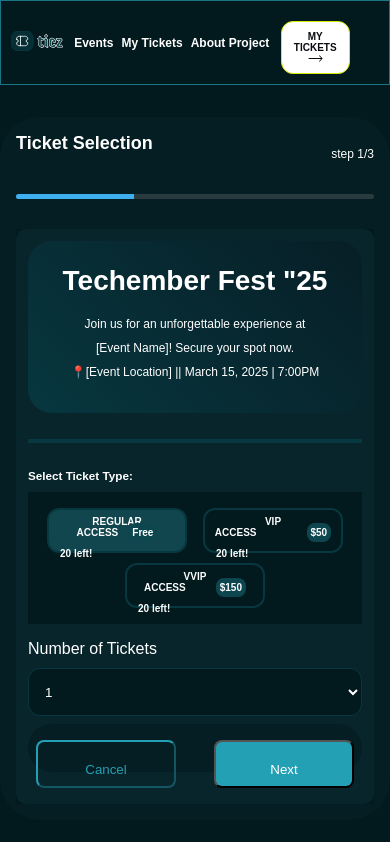
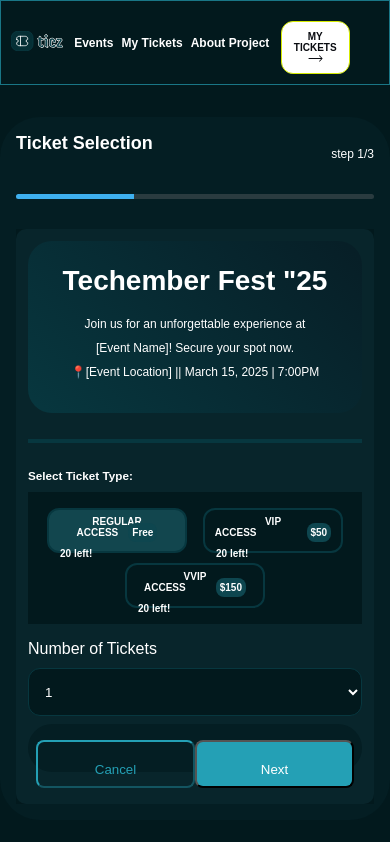
Before and after one commit to PAMMY100/ticket-generator, a React (Vite) app: page / in a window 390 px wide. Built offline with nearby package versions, Linux system fonts and the light colour scheme; a web font is replaced by a local one.

Commit message:
quick changes

```diff
--- a/src/components/selection/TicketSelection.css
+++ b/src/components/selection/TicketSelection.css
@@ -219,9 +219,11 @@ select:focus {
         padding: 0 24px;
     }
 
-    .decision-container button {
-        max-width: 180px;
-        padding: 16px 8px;
+    .cancel,
+    .next {
+        max-width: 150px;
+        height: 100%;
+        padding: 1px 8px;
     }
 }
 
@@ -260,11 +262,13 @@ select:focus {
     }
 
     .decision-container {
-        padding: 0 12px;
+        padding: 0 10px;
     }
 
-    .decision-container button {
-        max-width: 140px;
-        padding: 12px 6px;
+    .cancel,
+    .next {
+        max-width: 180px;
+        height: 100%;
+        padding: 1px 8px;
     }
 }
```
